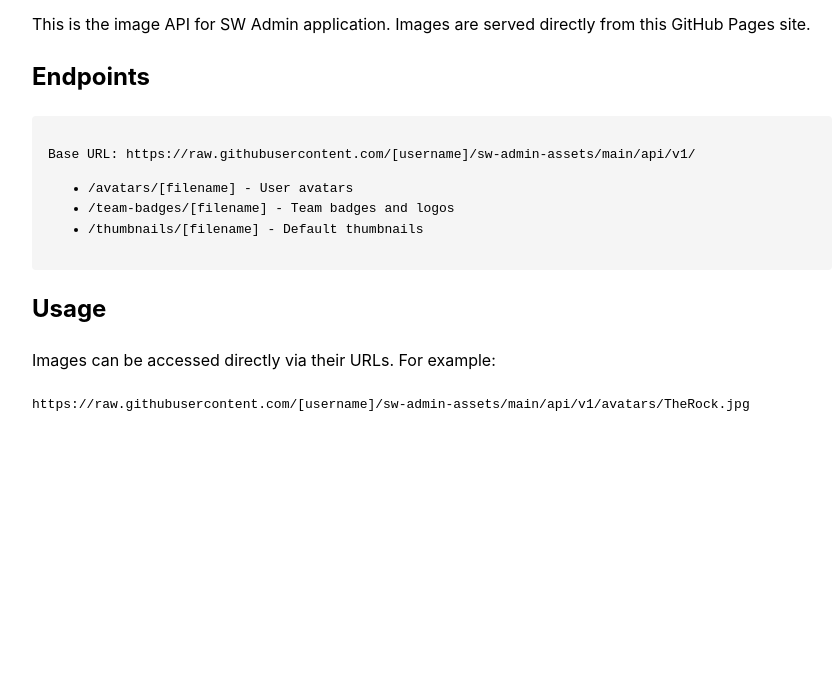
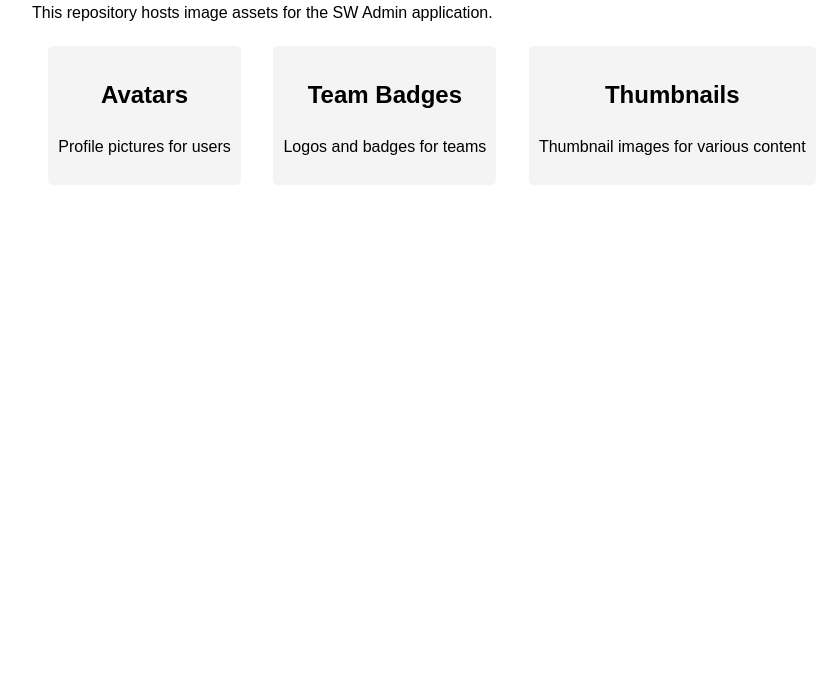
Before and after one commit to DanBilly13/sw-admin-assets, a plain HTML site: page index.html in a window 1280 px wide. Shown: the part 114-800 px from the top of the page, without its empty margins (208-1045 px from the left). Drawn offline with Linux system fonts and the light colour scheme.

Commit message:
Update index.html with asset repository information

```diff
--- a/index.html
+++ b/index.html
@@ -2,41 +2,46 @@
 <html lang="en">
 <head>
     <meta charset="UTF-8">
-    <meta name="viewport" content="width=device-width, initial-scale=1.0">
-    <title>SW Admin Assets</title>
+    <title>SW Admin Image Assets</title>
     <style>
         body {
-            font-family: -apple-system, BlinkMacSystemFont, 'Segoe UI', Roboto, Oxygen, Ubuntu, Cantarell, 'Open Sans', 'Helvetica Neue', sans-serif;
+            font-family: Arial, sans-serif;
             max-width: 800px;
             margin: 0 auto;
-            padding: 2rem;
+            padding: 20px;
             line-height: 1.6;
         }
         h1 { color: #333; }
-        .endpoint {
-            background: #f5f5f5;
-            padding: 1rem;
-            border-radius: 4px;
-            font-family: monospace;
+        .asset-types {
+            display: flex;
+            justify-content: space-around;
+            margin-top: 20px;
+        }
+        .asset-type {
+            text-align: center;
+            padding: 10px;
+            background-color: #f4f4f4;
+            border-radius: 5px;
         }
     </style>
 </head>
 <body>
-    <h1>SW Admin Assets API</h1>
-    <p>This is the image API for SW Admin application. Images are served directly from this GitHub Pages site.</p>
+    <h1>SW Admin Image Assets Repository</h1>
+    <p>This repository hosts image assets for the SW Admin application.</p>
 
-    <h2>Endpoints</h2>
-    <div class="endpoint">
-        <p>Base URL: https://raw.githubusercontent.com/[username]/sw-admin-assets/main/api/v1/</p>
-        <ul>
-            <li>/avatars/[filename] - User avatars</li>
-            <li>/team-badges/[filename] - Team badges and logos</li>
-            <li>/thumbnails/[filename] - Default thumbnails</li>
-        </ul>
+    <div class="asset-types">
+        <div class="asset-type">
+            <h2>Avatars</h2>
+            <p>Profile pictures for users</p>
+        </div>
+        <div class="asset-type">
+            <h2>Team Badges</h2>
+            <p>Logos and badges for teams</p>
+        </div>
+        <div class="asset-type">
+            <h2>Thumbnails</h2>
+            <p>Thumbnail images for various content</p>
+        </div>
     </div>
-
-    <h2>Usage</h2>
-    <p>Images can be accessed directly via their URLs. For example:</p>
-    <code>https://raw.githubusercontent.com/[username]/sw-admin-assets/main/api/v1/avatars/TheRock.jpg</code>
 </body>
 </html>
```
